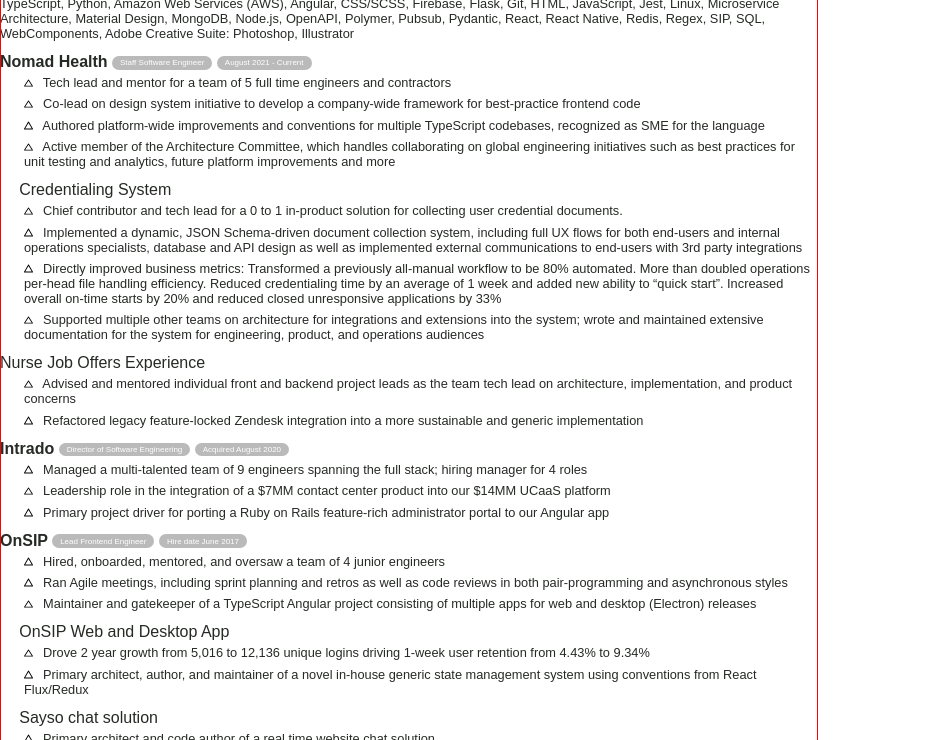
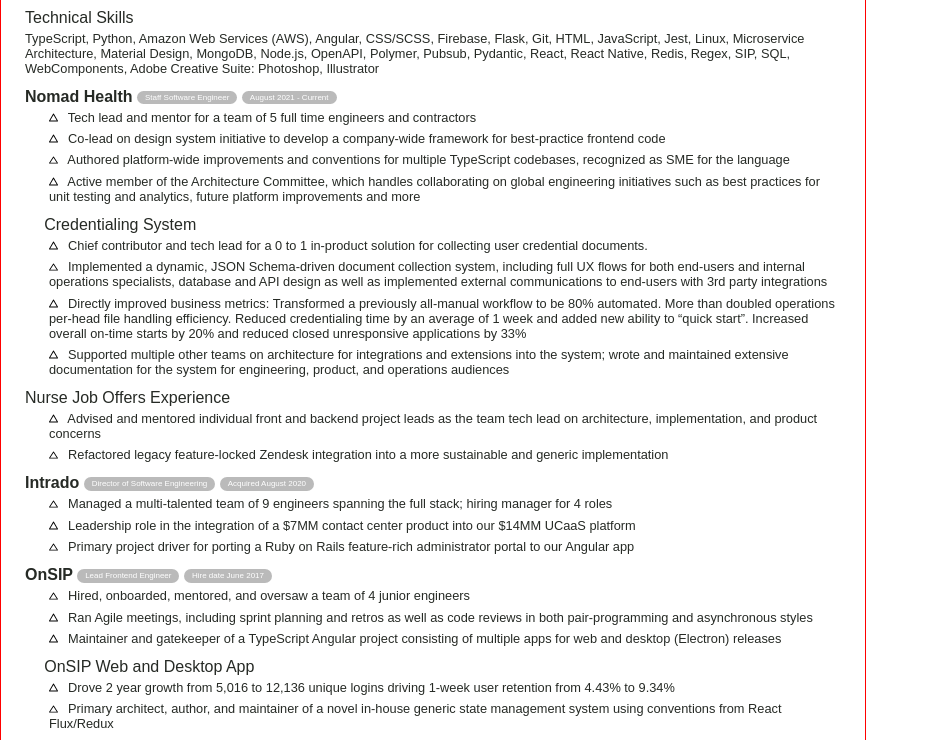
Before and after one commit to JimGreenberg/resume, a plain HTML site: page index.html in a window 1280 px wide. Shown: the part 121-861 px from the top of the page, without its empty margins (0-928 px from the left). Drawn offline with Linux system fonts and the light colour scheme.

Commit message:
fix guidelines

```diff
--- a/index.html
+++ b/index.html
@@ -4,23 +4,12 @@
       size: letter portrait;
     }
     @media print {
-      .guideline {
-        display: none;
+      article {
+        border: unset !important;
       }
-    }
-    .guideline {
-      border: 1px solid red;
-      position: absolute;
-      top: 0;
-      left: 0;
-      width: 8.5in;
-      height: 11in;
-      pointer-events: none;
     }
     body {
       font-family: "Droid sans", sans-serif;
-
-      /* size: letter portrait; */
       margin: 0;
     }
     article {
@@ -28,6 +17,8 @@
       color: #262a25;
       width: 8.5in;
       height: 11in;
+      padding: 0.35in 0.25in 0.25in;
+      border: 1px solid red;
     }
     h1 {
       font-size: 2.5rem;
@@ -276,5 +267,4 @@
       </section>
     </section>
   </article>
-  <div class="guideline"/>
 </body>
```
